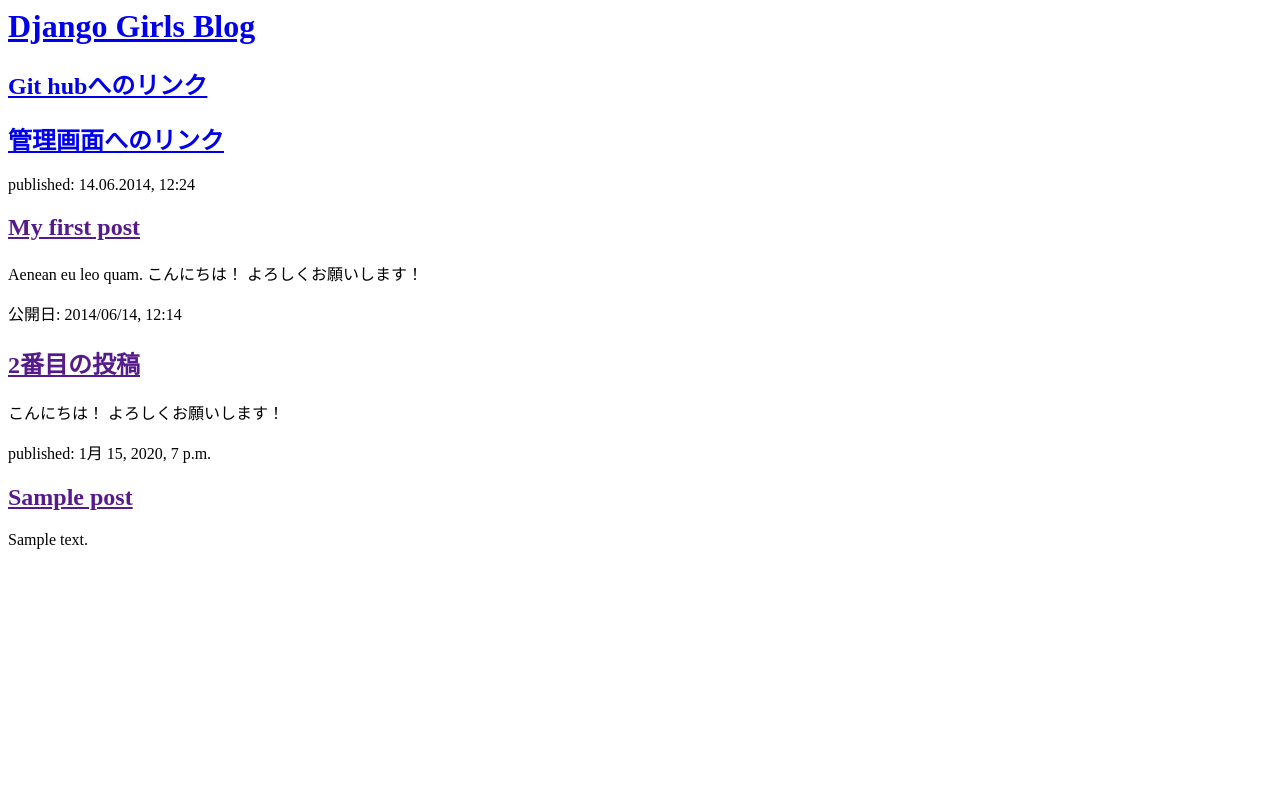
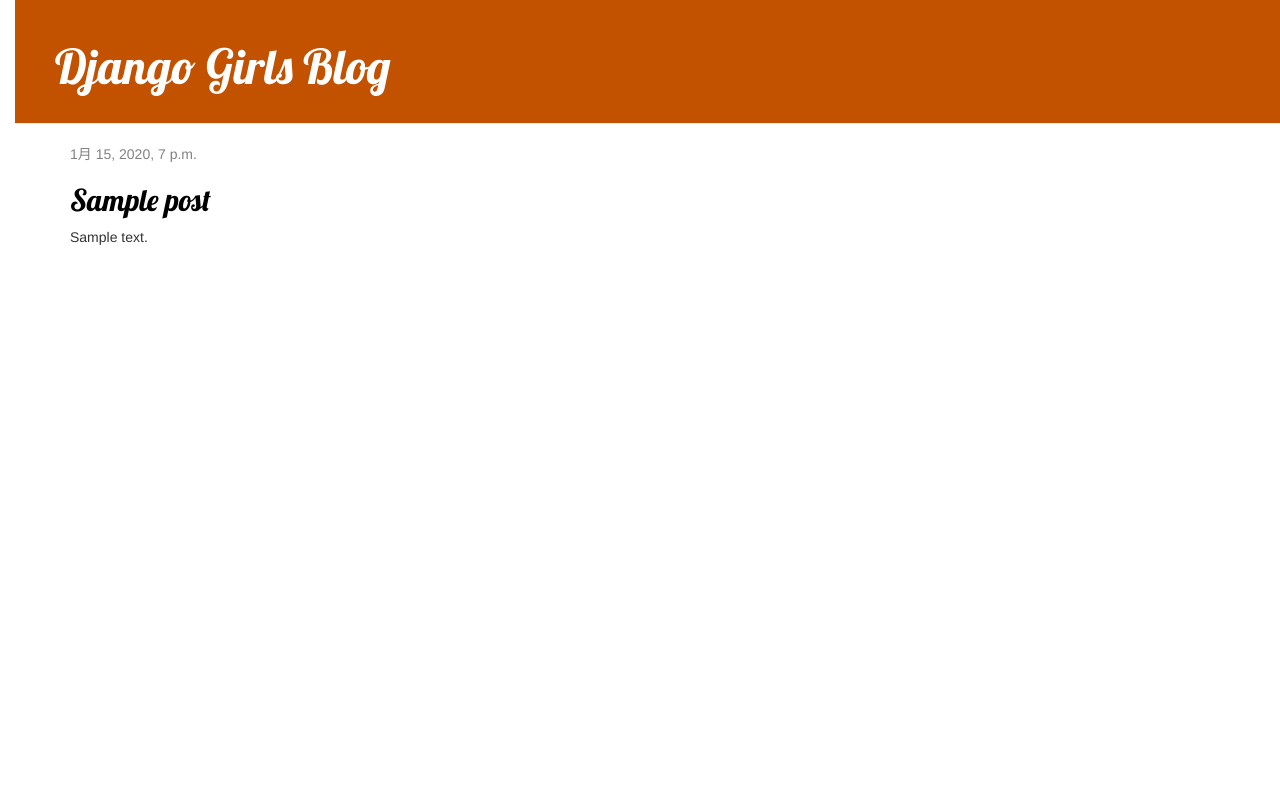
Before and after one commit to kmmit/my-first-blog, a Django app: page / in a window 1280 px wide. Run offline with Django 3.2, Linux system fonts and the light colour scheme; tables that the repository leaves empty hold one stand-in row (values such as "Sample post"); some libraries are stand-ins or nearby versions.

Commit message:
CSS他詳細ページ追加

```diff
--- /dev/null
+++ b/blog/static/css/blog.css
@@ -0,0 +1,54 @@
+h1 a, h2 a {
+    color: #C25100;
+    font-family: 'Lobster';
+}
+body {
+    padding-left: 15px;
+}
+
+.page-header {
+    background-color: #C25100;
+    margin-top: 0;
+    padding: 20px 20px 20px 40px;
+}
+
+.page-header h1, .page-header h1 a, .page-header h1 a:visited, .page-header h1 a:active {
+    color: #ffffff;
+    font-size: 36pt;
+    text-decoration: none;
+}
+
+.content {
+    margin-left: 40px;
+}
+
+h1, h2, h3, h4 {
+    font-family: 'Lobster', cursive;
+}
+
+.date {
+    color: #828282;
+}
+
+.save {
+    float: right;
+}
+
+.post-form textarea, .post-form input {
+    width: 100%;
+}
+
+.top-menu, .top-menu:hover, .top-menu:visited {
+    color: #ffffff;
+    float: right;
+    font-size: 26pt;
+    margin-right: 20px;
+}
+
+.post {
+    margin-bottom: 70px;
+}
+
+.post h2 a, .post h2 a:visited {
+    color: #000000;
+}
--- /dev/null
+++ b/blog/templates/blog/base.html
@@ -0,0 +1,25 @@
+{% load static %}
+<html>
+    <head>
+        <title>Django Girls blog</title>
+        <!-- Bootstrapのcss-->
+        <link rel="stylesheet" href="//maxcdn.bootstrapcdn.com/bootstrap/3.2.0/css/bootstrap.min.css">
+        <link rel="stylesheet" href="//maxcdn.bootstrapcdn.com/bootstrap/3.2.0/css/bootstrap-theme.min.css">
+        <!-- 自前のcss staticフォルダ-->
+        <link rel="stylesheet" href="{% static 'css/blog.css' %}">
+        <link href="//fonts.googleapis.com/css?family=Lobster&subset=latin,latin-ext" rel="stylesheet" type="text/css">
+    </head>
+    <body>
+        <div class="page-header">
+            <h1><a href="/">Django Girls Blog</a></h1>
+        </div>
+        <div class="content container">
+            <div class="row">
+                <div class="col-md-8">
+                {% block content %}
+                {% endblock %}
+                </div>
+            </div>
+    </div>
+    </body>
+</html>
--- a/blog/templates/blog/post_list.html
+++ b/blog/templates/blog/post_list.html
@@ -1,36 +1,13 @@
-<html>
-    <head>
-        <title>Django Girls blog</title>
-    </head>
-    <body>
-        <div>
-            <h1><a href="/">Django Girls Blog</a></h1>
+{% extends 'blog/base.html' %}
+
+{% block content %}
+    {% for post in posts %}
+        <div class="post">
+            <div class="date">
+                {{ post.published_date }}
+            </div>
+            <h2><a href="{% url 'post_detail' pk=post.pk %}">{{ post.title }}</a></h2>
+            <p>{{ post.text|linebreaksbr }}</p>
         </div>
-        <div>
-            <h2><a href="https://github.com/kmmit/my-first-blog" target="_blank" rel="noopener noreferrer">Git hubへのリンク</a></h2>
-        </div>
-        <div>
-            <h2><a href="http://kishino.pythonanywhere.com/admin/" target="_blank" rel="noopener noreferrer">管理画面へのリンク</a></h2>
-        </div>
-
-        <div>
-            <p>published: 14.06.2014, 12:24</p>
-            <h2><a href="">My first post</a></h2>
-            <p>Aenean eu leo quam. こんにちは！ よろしくお願いします！ </p>
-        </div>
-
-        <div>
-            <p>公開日: 2014/06/14, 12:14</p>
-            <h2><a href="">2番目の投稿</a></h2>
-            <p> こんにちは！ よろしくお願いします！ </p>
-        </div>
-
-        {% for post in posts %}
-            <div>
-                <p>published: {{ post.published_date }}</p>
-                <h2><a href="">{{ post.title }}</a></h2>
-                <p>{{ post.text|linebreaksbr }}</p>
-            </div>
-        {% endfor %}
-    </body>
-</html>
+    {% endfor %}
+{% endblock %}
--- a/blog/urls.py
+++ b/blog/urls.py
@@ -3,4 +3,5 @@
 
 urlpatterns = [
     path('', views.post_list, name='post_list'),
+    path('post/<int:pk>/', views.post_detail, name='post_detail'),
 ]
```
Also changed, not shown: blog/templates/blog/post_detail.html (added, +13 -0 lines).
